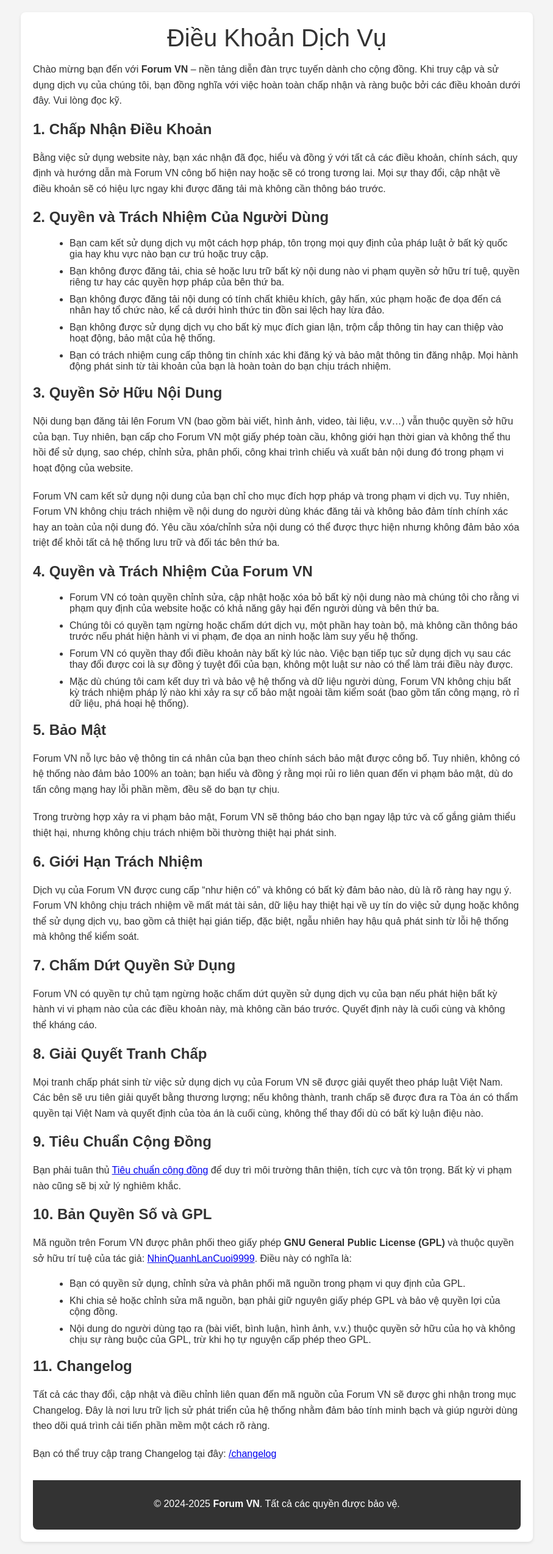
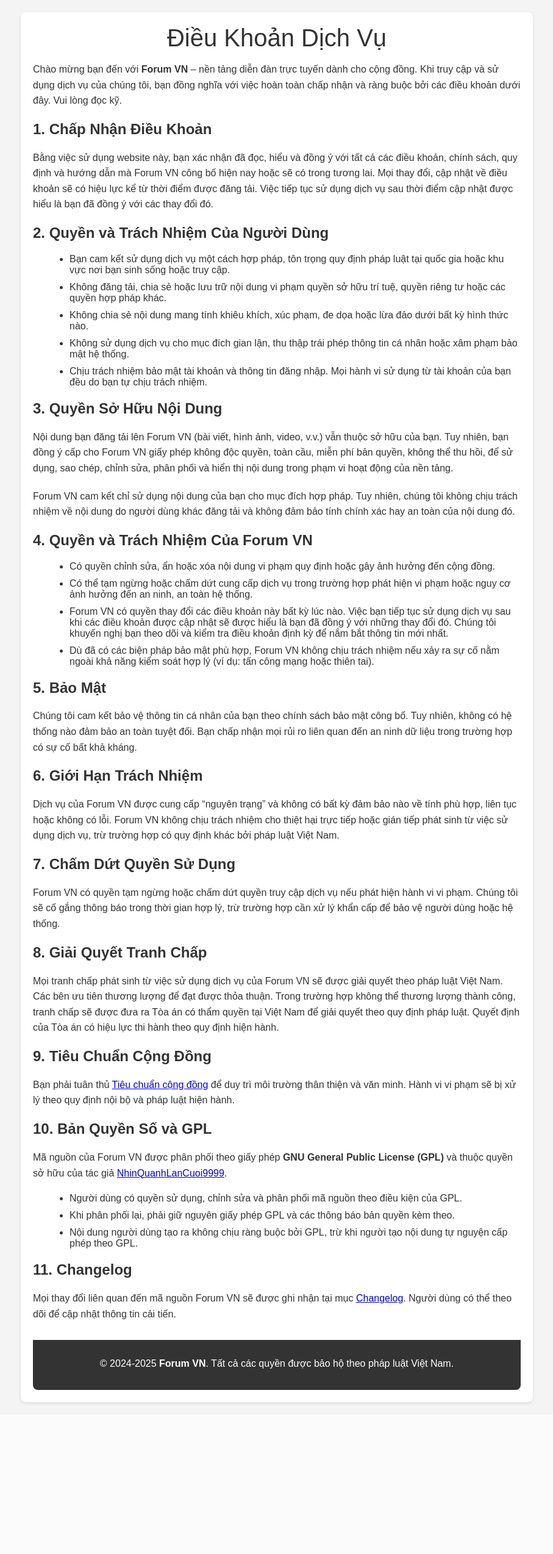
Before and after one commit to NhinQuanhLanCuoi9999/forum-vn, a PHP site: page /docs/tos.html in a window 1280 px wide. Shown: the whole page at 61% size, without its empty margins (186-1093 px from the left). After the commit the page ends 2303 px from the top, so only its background shows below. Run offline with PHP 8.4, Linux system fonts and the light colour scheme; some web fonts are replaced.

Commit message:
Chỉnh sửa UI của modal đăng nhập đăng ký , Google Icon đã được trong suốt và bỏ vào nội bộ của /asset/image/g-logo.png. Chỉnh sửa thông tin pháp lý của ToS sao cho fair-play

```diff
--- a/admin_tool/backup.php
+++ b/admin_tool/backup.php
@@ -104,7 +104,7 @@ However, if you redistribute the source code, you must retain this license.  */
 
   <?php if ($notAdmin) {die("Chỉ Owner mới có quyền vào trang này.");}?>
   <div class="container">
-    <h1 class="mb-4 text-center">Hệ thống Backup & Import Database [BETA]</h1>
+    <h1 class="mb-4 text-center">Hệ thống Backup & Import Database</h1>
 
     <!-- Thông báo kết quả -->
     <?php if (!empty($message)): ?>
--- a/docs/tos.html
+++ b/docs/tos.html
@@ -1,13 +1,12 @@
 <!DOCTYPE html>
 <html lang="vi">
 <head>
-  <meta charset="UTF-8">
-  <meta name="viewport" content="width=device-width, initial-scale=1.0">
+  <meta charset="UTF-8" />
+  <meta name="viewport" content="width=device-width, initial-scale=1.0" />
   <title>Điều Khoản Dịch Vụ - Forum VN</title>
-  <!-- Sử dụng font Poppins từ Google Fonts -->
-  <link rel="stylesheet" href="../asset/css/Poppins.css">
-  <link rel="icon" href="/favicon.ico" type="image/png">
-  <link rel="stylesheet" type="text/css" href="/app/_DOCS/tos/styles.css">
+  <link rel="stylesheet" href="../asset/css/Poppins.css" />
+  <link rel="icon" href="/favicon.ico" type="image/png" />
+  <link rel="stylesheet" type="text/css" href="/app/_DOCS/tos/styles.css" />
 </head>
 <body>
   <div class="container">
@@ -19,82 +18,76 @@
 
     <h2>1. Chấp Nhận Điều Khoản</h2>
     <p>
-      Bằng việc sử dụng website này, bạn xác nhận đã đọc, hiểu và đồng ý với tất cả các điều khoản, chính sách, quy định và hướng dẫn mà Forum VN công bố hiện nay hoặc sẽ có trong tương lai. Mọi sự thay đổi, cập nhật về điều khoản sẽ có hiệu lực ngay khi được đăng tải mà không cần thông báo trước.
+      Bằng việc sử dụng website này, bạn xác nhận đã đọc, hiểu và đồng ý với tất cả các điều khoản, chính sách, quy định và hướng dẫn mà Forum VN công bố hiện nay hoặc sẽ có trong tương lai. Mọi thay đổi, cập nhật về điều khoản sẽ có hiệu lực kể từ thời điểm được đăng tải. Việc tiếp tục sử dụng dịch vụ sau thời điểm cập nhật được hiểu là bạn đã đồng ý với các thay đổi đó.
     </p>
 
     <h2>2. Quyền và Trách Nhiệm Của Người Dùng</h2>
     <ul class="list">
-      <li>Bạn cam kết sử dụng dịch vụ một cách hợp pháp, tôn trọng mọi quy định của pháp luật ở bất kỳ quốc gia hay khu vực nào bạn cư trú hoặc truy cập.</li>
-      <li>Bạn không được đăng tải, chia sẻ hoặc lưu trữ bất kỳ nội dung nào vi phạm quyền sở hữu trí tuệ, quyền riêng tư hay các quyền hợp pháp của bên thứ ba.</li>
-      <li>Bạn không được đăng tải nội dung có tính chất khiêu khích, gây hấn, xúc phạm hoặc đe dọa đến cá nhân hay tổ chức nào, kể cả dưới hình thức tin đồn sai lệch hay lừa đảo.</li>
-      <li>Bạn không được sử dụng dịch vụ cho bất kỳ mục đích gian lận, trộm cắp thông tin hay can thiệp vào hoạt động, bảo mật của hệ thống.</li>
-      <li>Bạn có trách nhiệm cung cấp thông tin chính xác khi đăng ký và bảo mật thông tin đăng nhập. Mọi hành động phát sinh từ tài khoản của bạn là hoàn toàn do bạn chịu trách nhiệm.</li>
+      <li>Bạn cam kết sử dụng dịch vụ một cách hợp pháp, tôn trọng quy định pháp luật tại quốc gia hoặc khu vực nơi bạn sinh sống hoặc truy cập.</li>
+      <li>Không đăng tải, chia sẻ hoặc lưu trữ nội dung vi phạm quyền sở hữu trí tuệ, quyền riêng tư hoặc các quyền hợp pháp khác.</li>
+      <li>Không chia sẻ nội dung mang tính khiêu khích, xúc phạm, đe dọa hoặc lừa đảo dưới bất kỳ hình thức nào.</li>
+      <li>Không sử dụng dịch vụ cho mục đích gian lận, thu thập trái phép thông tin cá nhân hoặc xâm phạm bảo mật hệ thống.</li>
+      <li>Chịu trách nhiệm bảo mật tài khoản và thông tin đăng nhập. Mọi hành vi sử dụng từ tài khoản của bạn đều do bạn tự chịu trách nhiệm.</li>
     </ul>
 
     <h2>3. Quyền Sở Hữu Nội Dung</h2>
     <p>
-      Nội dung bạn đăng tải lên Forum VN (bao gồm bài viết, hình ảnh, video, tài liệu, v.v…) vẫn thuộc quyền sở hữu của bạn. Tuy nhiên, bạn cấp cho Forum VN một giấy phép toàn cầu, không giới hạn thời gian và không thể thu hồi để sử dụng, sao chép, chỉnh sửa, phân phối, công khai trình chiếu và xuất bản nội dung đó trong phạm vi hoạt động của website.
+      Nội dung bạn đăng tải lên Forum VN (bài viết, hình ảnh, video, v.v.) vẫn thuộc sở hữu của bạn. Tuy nhiên, bạn đồng ý cấp cho Forum VN giấy phép không độc quyền, toàn cầu, miễn phí bản quyền, không thể thu hồi, để sử dụng, sao chép, chỉnh sửa, phân phối và hiển thị nội dung trong phạm vi hoạt động của nền tảng.
     </p>
     <p>
-      Forum VN cam kết sử dụng nội dung của bạn chỉ cho mục đích hợp pháp và trong phạm vi dịch vụ. Tuy nhiên, Forum VN không chịu trách nhiệm về nội dung do người dùng khác đăng tải và không bảo đảm tính chính xác hay an toàn của nội dung đó. Yêu cầu xóa/chỉnh sửa nội dung có thể được thực hiện nhưng không đảm bảo xóa triệt để khỏi tất cả hệ thống lưu trữ và đối tác bên thứ ba.
+      Forum VN cam kết chỉ sử dụng nội dung của bạn cho mục đích hợp pháp. Tuy nhiên, chúng tôi không chịu trách nhiệm về nội dung do người dùng khác đăng tải và không đảm bảo tính chính xác hay an toàn của nội dung đó.
     </p>
 
     <h2>4. Quyền và Trách Nhiệm Của Forum VN</h2>
     <ul class="list">
-      <li>Forum VN có toàn quyền chỉnh sửa, cập nhật hoặc xóa bỏ bất kỳ nội dung nào mà chúng tôi cho rằng vi phạm quy định của website hoặc có khả năng gây hại đến người dùng và bên thứ ba.</li>
-      <li>Chúng tôi có quyền tạm ngừng hoặc chấm dứt dịch vụ, một phần hay toàn bộ, mà không cần thông báo trước nếu phát hiện hành vi vi phạm, đe dọa an ninh hoặc làm suy yếu hệ thống.</li>
-      <li>Forum VN có quyền thay đổi điều khoản này bất kỳ lúc nào. Việc bạn tiếp tục sử dụng dịch vụ sau các thay đổi được coi là sự đồng ý tuyệt đối của bạn, không một luật sư nào có thể làm trái điều này được.</li>
-      <li>Mặc dù chúng tôi cam kết duy trì và bảo vệ hệ thống và dữ liệu người dùng, Forum VN không chịu bất kỳ trách nhiệm pháp lý nào khi xảy ra sự cố bảo mật ngoài tầm kiểm soát (bao gồm tấn công mạng, rò rỉ dữ liệu, phá hoại hệ thống).</li>
+      <li>Có quyền chỉnh sửa, ẩn hoặc xóa nội dung vi phạm quy định hoặc gây ảnh hưởng đến cộng đồng.</li>
+      <li>Có thể tạm ngừng hoặc chấm dứt cung cấp dịch vụ trong trường hợp phát hiện vi phạm hoặc nguy cơ ảnh hưởng đến an ninh, an toàn hệ thống.</li>
+      <li>Forum VN có quyền thay đổi các điều khoản này bất kỳ lúc nào. Việc bạn tiếp tục sử dụng dịch vụ sau khi các điều khoản được cập nhật sẽ được hiểu là bạn đã đồng ý với những thay đổi đó. Chúng tôi khuyến nghị bạn theo dõi và kiểm tra điều khoản định kỳ để nắm bắt thông tin mới nhất.</li>
+      <li>Dù đã có các biện pháp bảo mật phù hợp, Forum VN không chịu trách nhiệm nếu xảy ra sự cố nằm ngoài khả năng kiểm soát hợp lý (ví dụ: tấn công mạng hoặc thiên tai).</li>
     </ul>
 
     <h2>5. Bảo Mật</h2>
     <p>
-      Forum VN nỗ lực bảo vệ thông tin cá nhân của bạn theo chính sách bảo mật được công bố. Tuy nhiên, không có hệ thống nào đảm bảo 100% an toàn; bạn hiểu và đồng ý rằng mọi rủi ro liên quan đến vi phạm bảo mật, dù do tấn công mạng hay lỗi phần mềm, đều sẽ do bạn tự chịu.
-    </p>
-    <p>
-      Trong trường hợp xảy ra vi phạm bảo mật, Forum VN sẽ thông báo cho bạn ngay lập tức và cố gắng giảm thiểu thiệt hại, nhưng không chịu trách nhiệm bồi thường thiệt hại phát sinh.
+      Chúng tôi cam kết bảo vệ thông tin cá nhân của bạn theo chính sách bảo mật công bố. Tuy nhiên, không có hệ thống nào đảm bảo an toàn tuyệt đối. Bạn chấp nhận mọi rủi ro liên quan đến an ninh dữ liệu trong trường hợp có sự cố bất khả kháng.
     </p>
 
     <h2>6. Giới Hạn Trách Nhiệm</h2>
     <p>
-      Dịch vụ của Forum VN được cung cấp “như hiện có” và không có bất kỳ đảm bảo nào, dù là rõ ràng hay ngụ ý. Forum VN không chịu trách nhiệm về mất mát tài sản, dữ liệu hay thiệt hại về uy tín do việc sử dụng hoặc không thể sử dụng dịch vụ, bao gồm cả thiệt hại gián tiếp, đặc biệt, ngẫu nhiên hay hậu quả phát sinh từ lỗi hệ thống mà không thể kiểm soát.
+      Dịch vụ của Forum VN được cung cấp “nguyên trạng” và không có bất kỳ đảm bảo nào về tính phù hợp, liên tục hoặc không có lỗi. Forum VN không chịu trách nhiệm cho thiệt hại trực tiếp hoặc gián tiếp phát sinh từ việc sử dụng dịch vụ, trừ trường hợp có quy định khác bởi pháp luật Việt Nam.
     </p>
 
     <h2>7. Chấm Dứt Quyền Sử Dụng</h2>
     <p>
-      Forum VN có quyền tự chủ tạm ngừng hoặc chấm dứt quyền sử dụng dịch vụ của bạn nếu phát hiện bất kỳ hành vi vi phạm nào của các điều khoản này, mà không cần báo trước. Quyết định này là cuối cùng và không thể kháng cáo.
+      Forum VN có quyền tạm ngừng hoặc chấm dứt quyền truy cập dịch vụ nếu phát hiện hành vi vi phạm. Chúng tôi sẽ cố gắng thông báo trong thời gian hợp lý, trừ trường hợp cần xử lý khẩn cấp để bảo vệ người dùng hoặc hệ thống.
     </p>
 
     <h2>8. Giải Quyết Tranh Chấp</h2>
     <p>
-      Mọi tranh chấp phát sinh từ việc sử dụng dịch vụ của Forum VN sẽ được giải quyết theo pháp luật Việt Nam. Các bên sẽ ưu tiên giải quyết bằng thương lượng; nếu không thành, tranh chấp sẽ được đưa ra Tòa án có thẩm quyền tại Việt Nam và quyết định của tòa án là cuối cùng, không thể thay đổi dù có bất kỳ luận điệu nào.
+      Mọi tranh chấp phát sinh từ việc sử dụng dịch vụ của Forum VN sẽ được giải quyết theo pháp luật Việt Nam. Các bên ưu tiên thương lượng để đạt được thỏa thuận. Trong trường hợp không thể thương lượng thành công, tranh chấp sẽ được đưa ra Tòa án có thẩm quyền tại Việt Nam để giải quyết theo quy định pháp luật. Quyết định của Tòa án có hiệu lực thi hành theo quy định hiện hành.
     </p>
 
     <h2>9. Tiêu Chuẩn Cộng Đồng</h2>
     <p>
-      Bạn phải tuân thủ <a href="/docs/rules.html">Tiêu chuẩn cộng đồng</a> để duy trì môi trường thân thiện, tích cực và tôn trọng. Bất kỳ vi phạm nào cũng sẽ bị xử lý nghiêm khắc.
+      Bạn phải tuân thủ <a href="/docs/rules.html">Tiêu chuẩn cộng đồng</a> để duy trì môi trường thân thiện và văn minh. Hành vi vi phạm sẽ bị xử lý theo quy định nội bộ và pháp luật hiện hành.
     </p>
 
     <h2>10. Bản Quyền Số và GPL</h2>
     <p>
-      Mã nguồn trên Forum VN được phân phối theo giấy phép <strong>GNU General Public License (GPL)</strong> và thuộc quyền sở hữu trí tuệ của tác giả: <a href="https://github.com/nhinquanhlancuoi9999" target="_blank">NhinQuanhLanCuoi9999</a>. Điều này có nghĩa là:
+      Mã nguồn của Forum VN được phân phối theo giấy phép <strong>GNU General Public License (GPL)</strong> và thuộc quyền sở hữu của tác giả <a href="https://github.com/nhinquanhlancuoi9999" target="_blank">NhinQuanhLanCuoi9999</a>.
     </p>
     <ul class="list">
-      <li>Bạn có quyền sử dụng, chỉnh sửa và phân phối mã nguồn trong phạm vi quy định của GPL.</li>
-      <li>Khi chia sẻ hoặc chỉnh sửa mã nguồn, bạn phải giữ nguyên giấy phép GPL và bảo vệ quyền lợi của cộng đồng.</li>
-      <li>Nội dung do người dùng tạo ra (bài viết, bình luận, hình ảnh, v.v.) thuộc quyền sở hữu của họ và không chịu sự ràng buộc của GPL, trừ khi họ tự nguyện cấp phép theo GPL.</li>
+      <li>Người dùng có quyền sử dụng, chỉnh sửa và phân phối mã nguồn theo điều kiện của GPL.</li>
+      <li>Khi phân phối lại, phải giữ nguyên giấy phép GPL và các thông báo bản quyền kèm theo.</li>
+      <li>Nội dung người dùng tạo ra không chịu ràng buộc bởi GPL, trừ khi người tạo nội dung tự nguyện cấp phép theo GPL.</li>
     </ul>
+
     <h2>11. Changelog</h2>
-<p>
-  Tất cả các thay đổi, cập nhật và điều chỉnh liên quan đến mã nguồn của Forum VN sẽ được ghi nhận trong mục Changelog. Đây là nơi lưu trữ lịch sử phát triển của hệ thống nhằm đảm bảo tính minh bạch và giúp người dùng theo dõi quá trình cải tiến phần mềm một cách rõ ràng.
-</p>
-<p>
-  Bạn có thể truy cập trang Changelog tại đây: <a href="/changelog" target="_blank">/changelog</a>
-</p>
-
+    <p>
+      Mọi thay đổi liên quan đến mã nguồn Forum VN sẽ được ghi nhận tại mục <a href="/changelog" target="_blank">Changelog</a>. Người dùng có thể theo dõi để cập nhật thông tin cải tiến.
+    </p>
 
     <footer>
-      <p>&copy; 2024-<script>document.write(new Date().getFullYear())</script> <strong>Forum VN</strong>. Tất cả các quyền được bảo vệ.</p>
+      <p>&copy; 2024-<script>document.write(new Date().getFullYear())</script> <strong>Forum VN</strong>. Tất cả các quyền được bảo hộ theo pháp luật Việt Nam.</p>
     </footer>
   </div>
 </body>
```
Also changed, not shown: app/_ADMIN_TOOLS/admin/logicPHP/CookieandAdmin.php (deleted, +0 -11 lines), index.php (+62 -60 lines), asset/image/g-logo.png (added).
